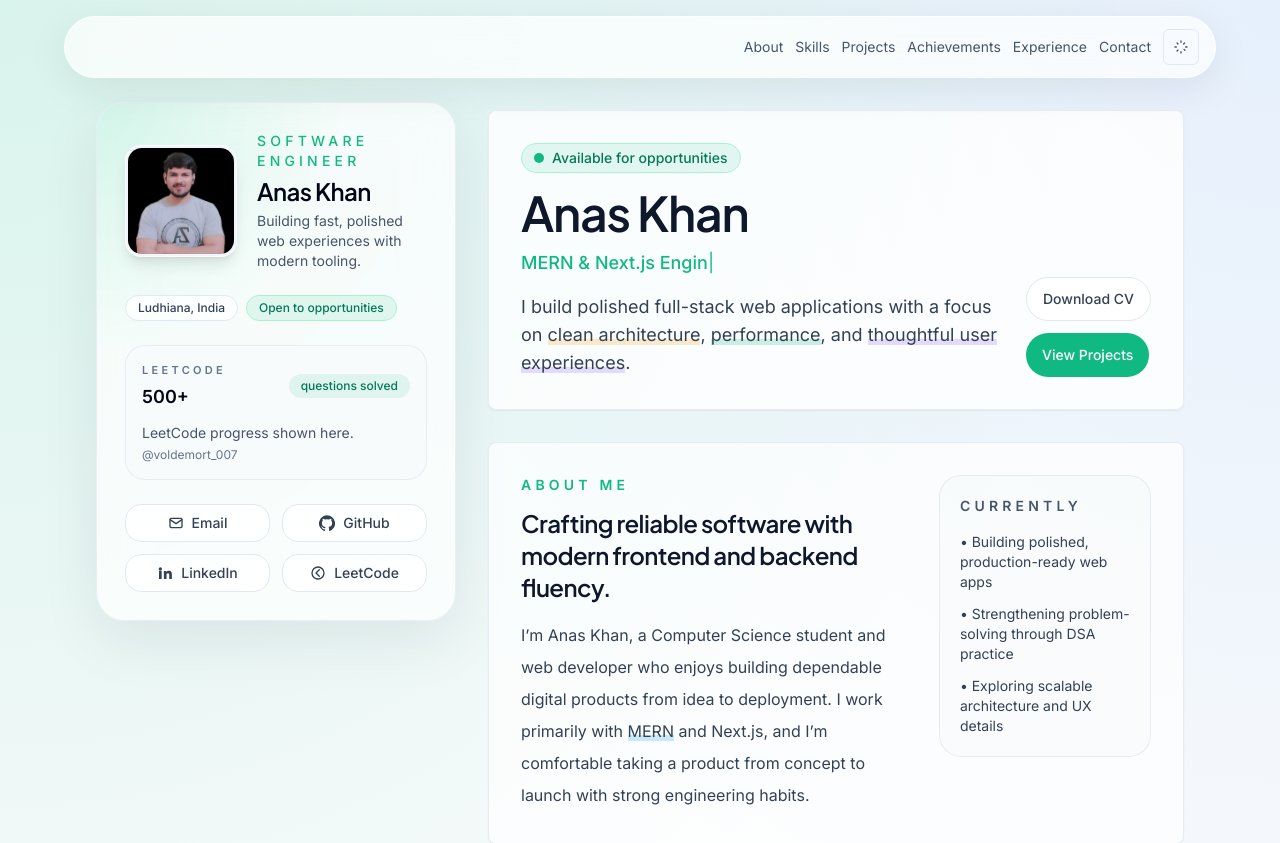
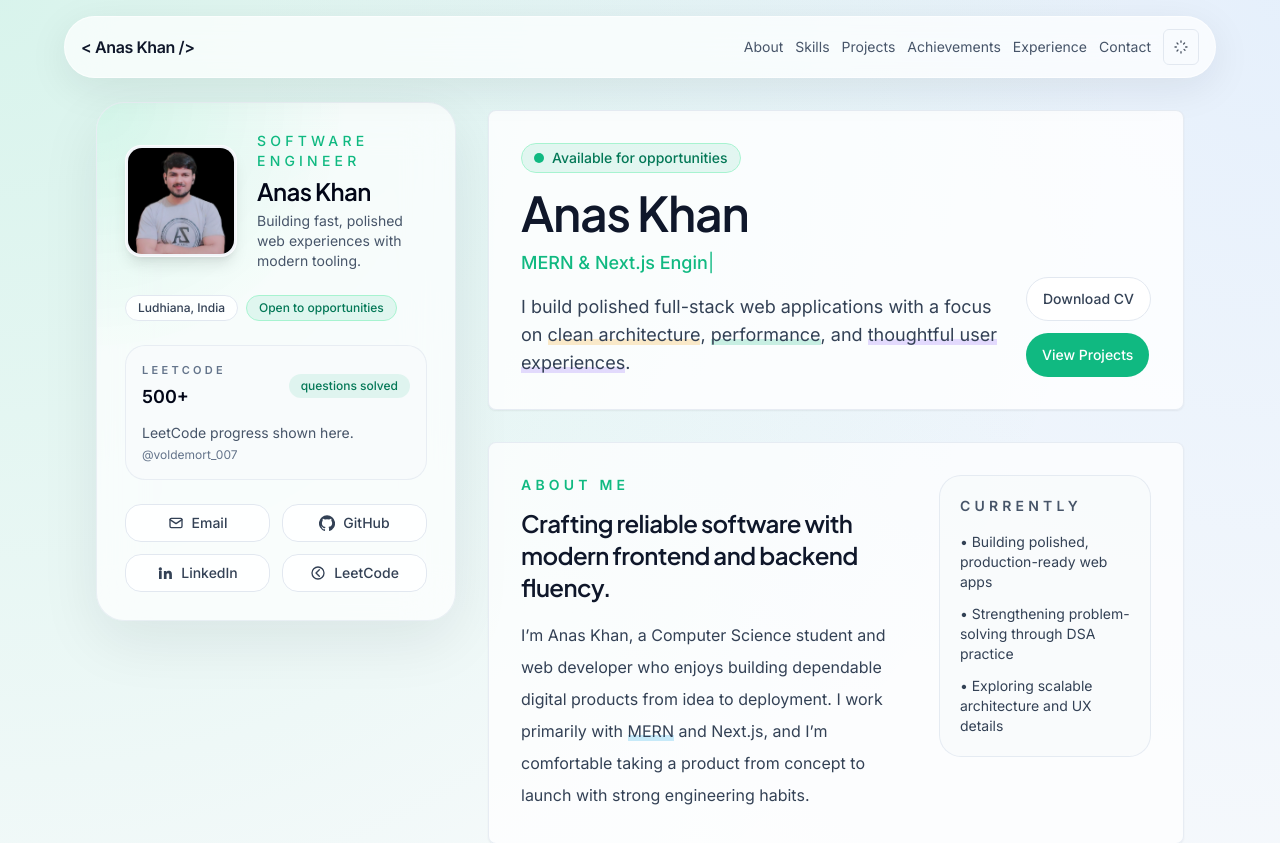
Before and after one commit to Anas-7860/Next-portfolio, a Next.js app: page / in a window 1280 px wide. Shown: the top 843 px of the page. Built offline with nearby package versions, Linux system fonts and the light colour scheme.

Commit message:
correct logo bug

```diff
--- a/components/Navbar.tsx
+++ b/components/Navbar.tsx
@@ -13,7 +13,7 @@ export default function Navbar() {
       <nav className="mx-auto flex max-w-6xl items-center justify-between rounded-full border border-white/60 bg-white/70 px-4 py-3 shadow-[0_10px_40px_rgba(15,23,42,0.08)] backdrop-blur-xl dark:border-slate-800 dark:bg-slate-950/70" aria-label="Primary">
         <a
           href="#home"
-          className="truncate text-base font-semibold tracking-tight text-[rgb(var(--color-text))] transition hover:text-[rgb(var(--color-accent))]"
+          className="truncate text-base font-semibold tracking-tight text-slate-900 transition hover:text-[rgb(var(--color-accent))] dark:text-slate-100"
           onClick={() => setIsMenuOpen(false)}
         >
           &lt; Anas Khan /&gt;
```
